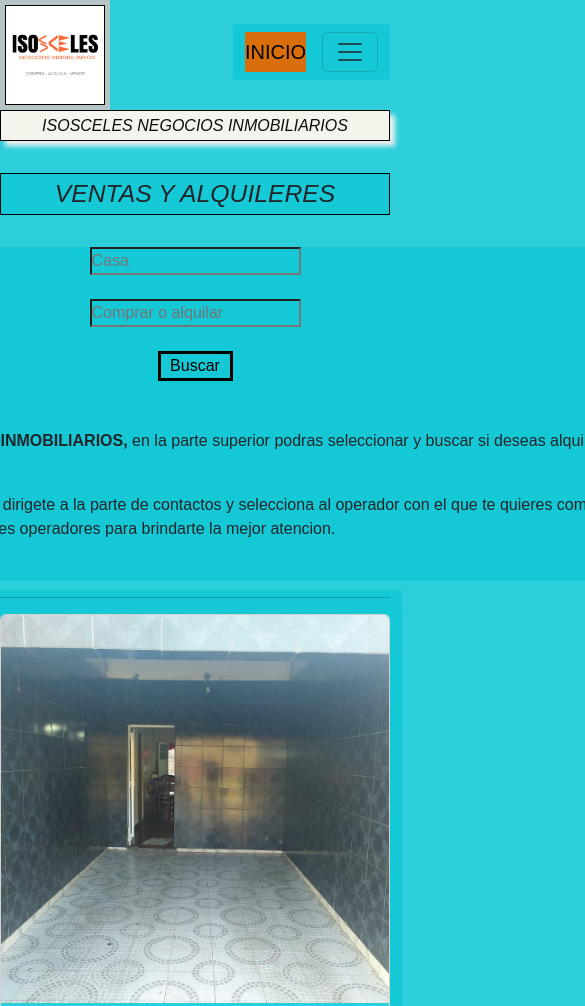
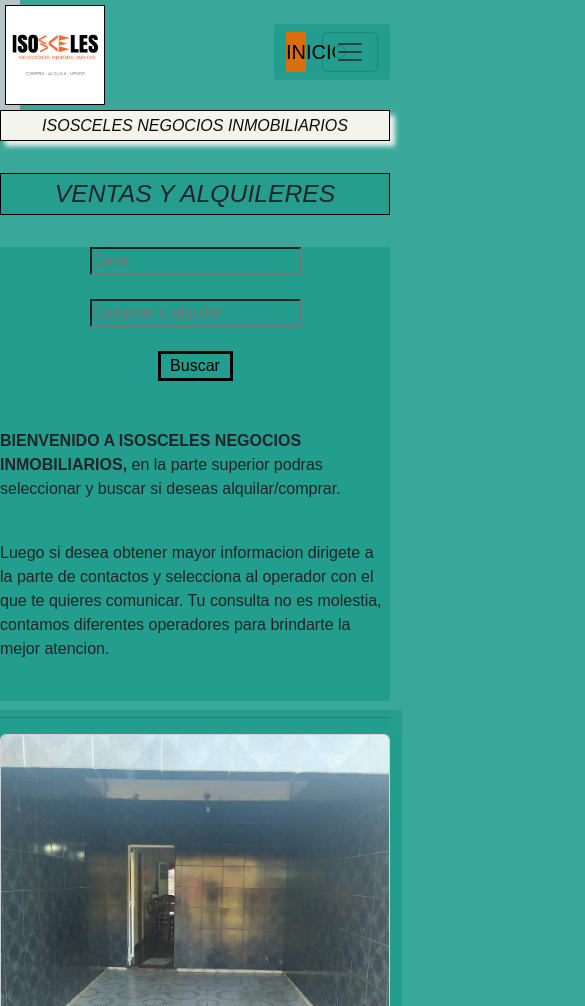
Before and after one commit to Javier-Ramon/Proyecto, a plain HTML site: page index.html in a window 390 px wide. Shown: the top 1006 px of the page, 585 px wide, since content can reach past the window. Drawn offline with nearby package versions, Linux system fonts and the light colour scheme.

Commit message:
media corregida

```diff
--- a/css/estilo.css
+++ b/css/estilo.css
@@ -298,8 +298,11 @@
         margin: 0px;
         padding: 0;
         font-family: sans-serif;
-        background-color: rgba(21, 201, 214, 0.897);
+        background-color: rgba(35, 158, 142, 0.897);
     }
+.img{
+    max-width: 40%;
+}
 
     .container {
         display: flex;
@@ -312,9 +315,14 @@
             "Casa-4"
             "Casa-5"
             "Casa-6";
-
+max-width: 100%;
     }
-
+ .buscarinicio{
+    max-width: 100%;
+ }
+.uno{
+    max-width: 100%;
+}
     .btn-primary {
         background-color: rgb(0, 89, 255);
     }
@@ -325,5 +333,9 @@
         justify-content: space-around;
         align-items: center;
         background-color: black;
+        max-width: 50px;
+    }
+    a{
+        max-width: 20px;
     }
 }
```
